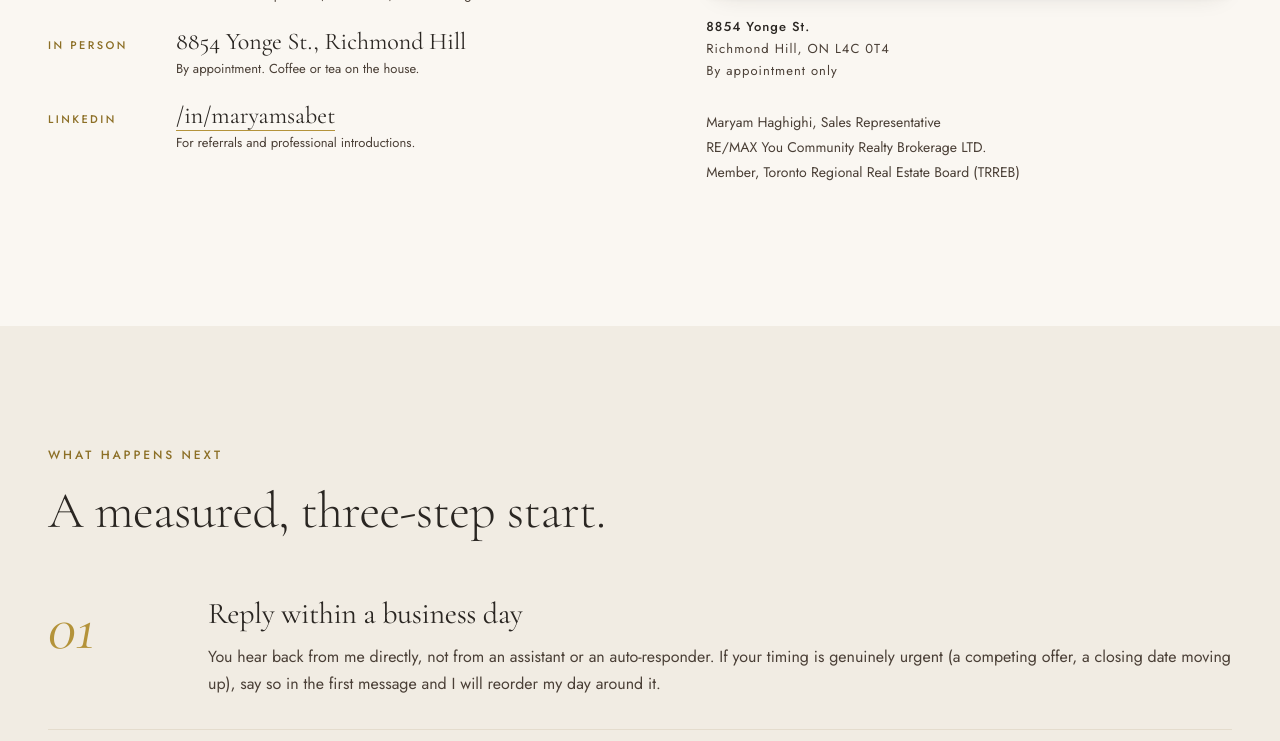
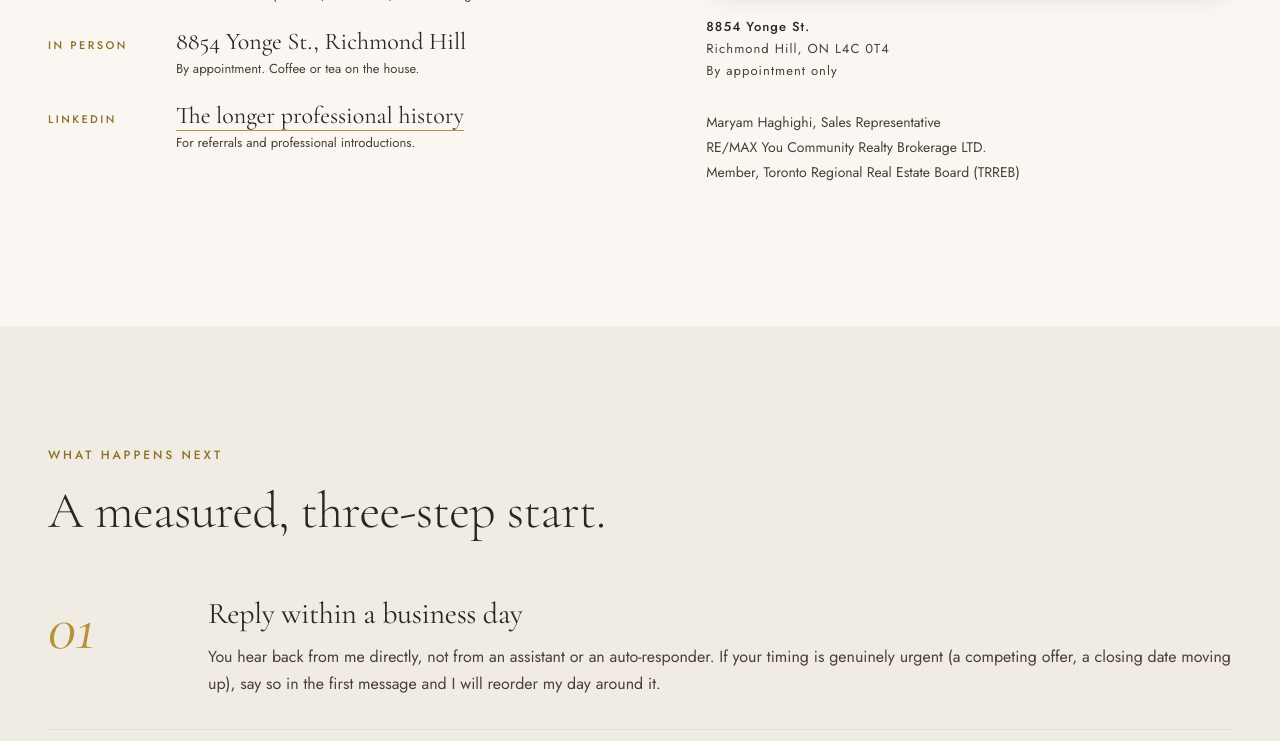
Before and after one commit to HomesbyMaryam/homesbymaryam, a Jekyll site: the page built from contact.html, in a window 1280 px wide and 900 px high, scrolled down 511 px, cut to the strip 159-900 px from the top of the window. Built offline with Jekyll 4.4.1, drawn with Linux system fonts in a browser that asks for light colours.

Commit message:
Hide LinkedIn slug from contact page display text (#14)
* Hide LinkedIn slug from contact page display text

The contact page LinkedIn row showed the raw profile slug
(/in/maryamsabet) as display text, which exposed Maryam's other
surname unnecessarily. Switch the visible text to "Maryam Haghighi on
LinkedIn" while preserving the correct underlying href. Also adds
target="_blank" since LinkedIn navigation is a context switch the
visitor probably wants in a new tab.

Co-Authored-By: Claude Sonnet 4.6 <noreply@anthropic.com>

* Reword contact-page LinkedIn link to "The longer professional history"

Editorial phrasing fits the page tone better than the literal "Maryam
Haghighi on LinkedIn". The "LINKEDIN" eyebrow already labels the
channel, so the visible link is free to do work the row otherwise
can't: hint that LinkedIn carries the full résumé the contact page
deliberately doesn't. Reads as a peer of the phone, email, and
in-person rows rather than a directory entry.

Co-Authored-By: Claude Sonnet 4.6 <noreply@anthropic.com>

---------

Co-authored-by: Arash Sabet <arash.sabet@umplify.com>
Co-authored-by: Claude Sonnet 4.6 <noreply@anthropic.com>

```diff
--- a/contact.html
+++ b/contact.html
@@ -44,7 +44,7 @@ permalink: /contact/
           <div style="display:grid; grid-template-columns: 110px 1fr; gap:18px; align-items:baseline;">
             <dt style="font-family:var(--font-sans); font-size:11px; font-weight:500; letter-spacing:0.22em; text-transform:uppercase; color:var(--gold-deep); margin:0;">LinkedIn</dt>
             <dd style="margin:0; font-family:var(--font-display); font-size:24px; color:var(--espresso); line-height:1.3;">
-              <a href="https://www.linkedin.com/in/maryamsabet/" rel="noopener">/in/maryamsabet</a>
+              <a href="https://www.linkedin.com/in/maryamsabet/" target="_blank" rel="noopener">The longer professional history</a>
               <span style="display:block; font-family:var(--font-sans); font-size:13px; color:var(--walnut); margin-top:4px;">For referrals and professional introductions.</span>
             </dd>
           </div>
```
